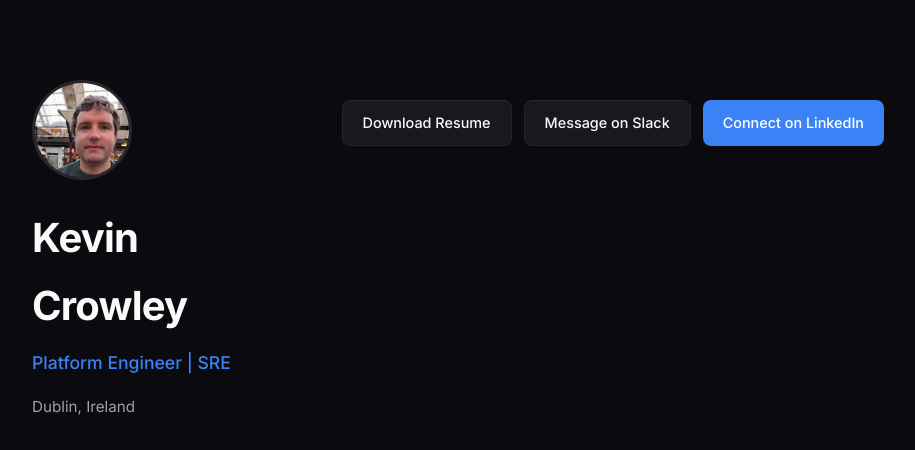
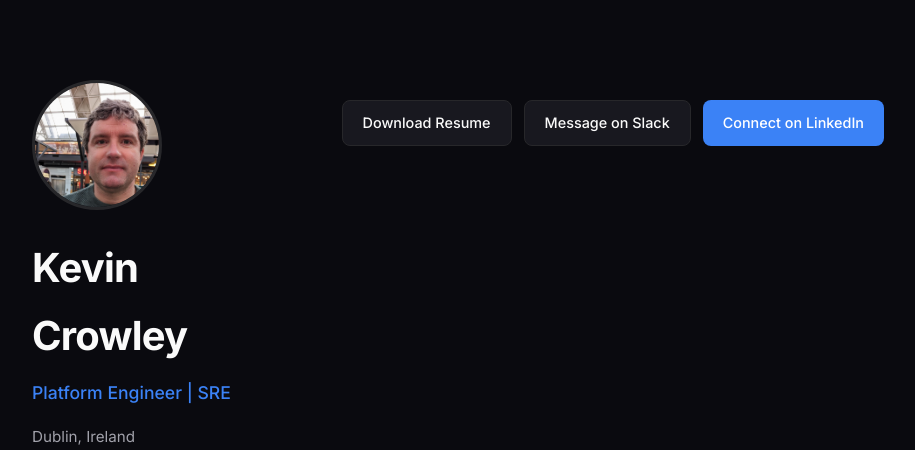
Before and after one commit to kevocrowley/kevincrowley.info, a Flask app: page / in a window 1280 px wide. Shown: the top 450 px of the page, without its empty margins (182-1097 px from the left). Run offline with Flask 2, Linux system fonts and the light colour scheme.

Commit message:
Increase profile photo size to 130px

```diff
--- a/index.html
+++ b/index.html
@@ -77,8 +77,8 @@
         }
 
         .profile-photo {
-            width: 100px;
-            height: 100px;
+            width: 130px;
+            height: 130px;
             border-radius: 50%;
             object-fit: cover;
             border: 3px solid var(--border);
--- a/templates/index.html
+++ b/templates/index.html
@@ -67,8 +67,8 @@
         }
 
         .profile-photo {
-            width: 100px;
-            height: 100px;
+            width: 130px;
+            height: 130px;
             border-radius: 50%;
             object-fit: cover;
             border: 3px solid var(--border);
```
